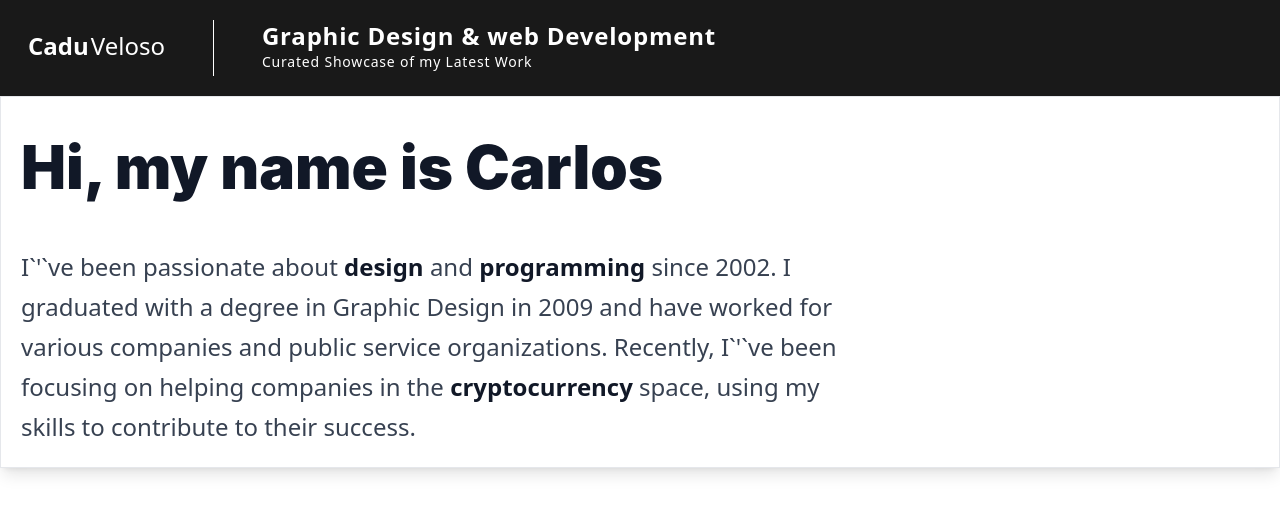
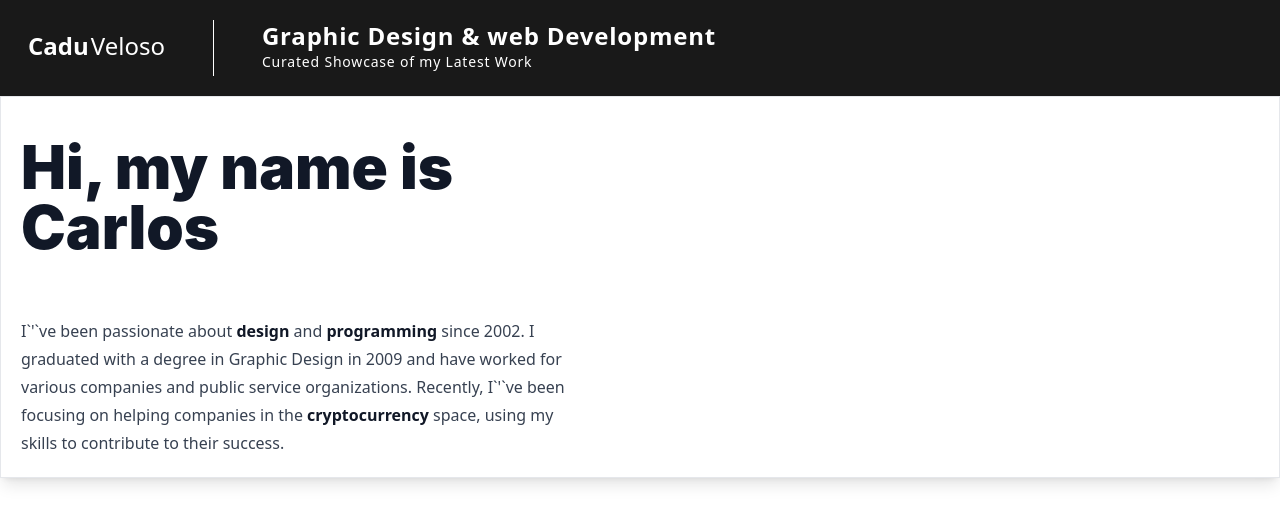
Before and after one commit to caduveloso/csf, a Next.js app: page /post/text in a window 1280 px wide. Shown: the top 524 px of the page. Built offline with nearby package versions, Linux system fonts and the light colour scheme.

Commit message:
Update text.js

```diff
--- a/pages/post/text.js
+++ b/pages/post/text.js
@@ -15,7 +15,7 @@ function IntroText() {
   return (
 
     <div className='bg-white border border-gray p-0 m-0 shadow-lg overflow-hidden flex flex-col'>
-        <div className='prose prose-2xl p-5 pt-10'>
+        <div className='prose prose-4xl p-5 pt-10'>
             <h2 className='title text-6xl'>Hi, my name is Carlos</h2>
             <p>I`&apos;`ve been passionate about <strong>design</strong> and <strong>programming</strong> since 2002. I graduated with a degree in Graphic Design in 2009 and have worked for various companies and public service organizations. Recently, I`&apos;`ve been focusing on helping companies in the <strong>cryptocurrency</strong> space, using my skills to contribute to their success.</p>
         </div>
```
